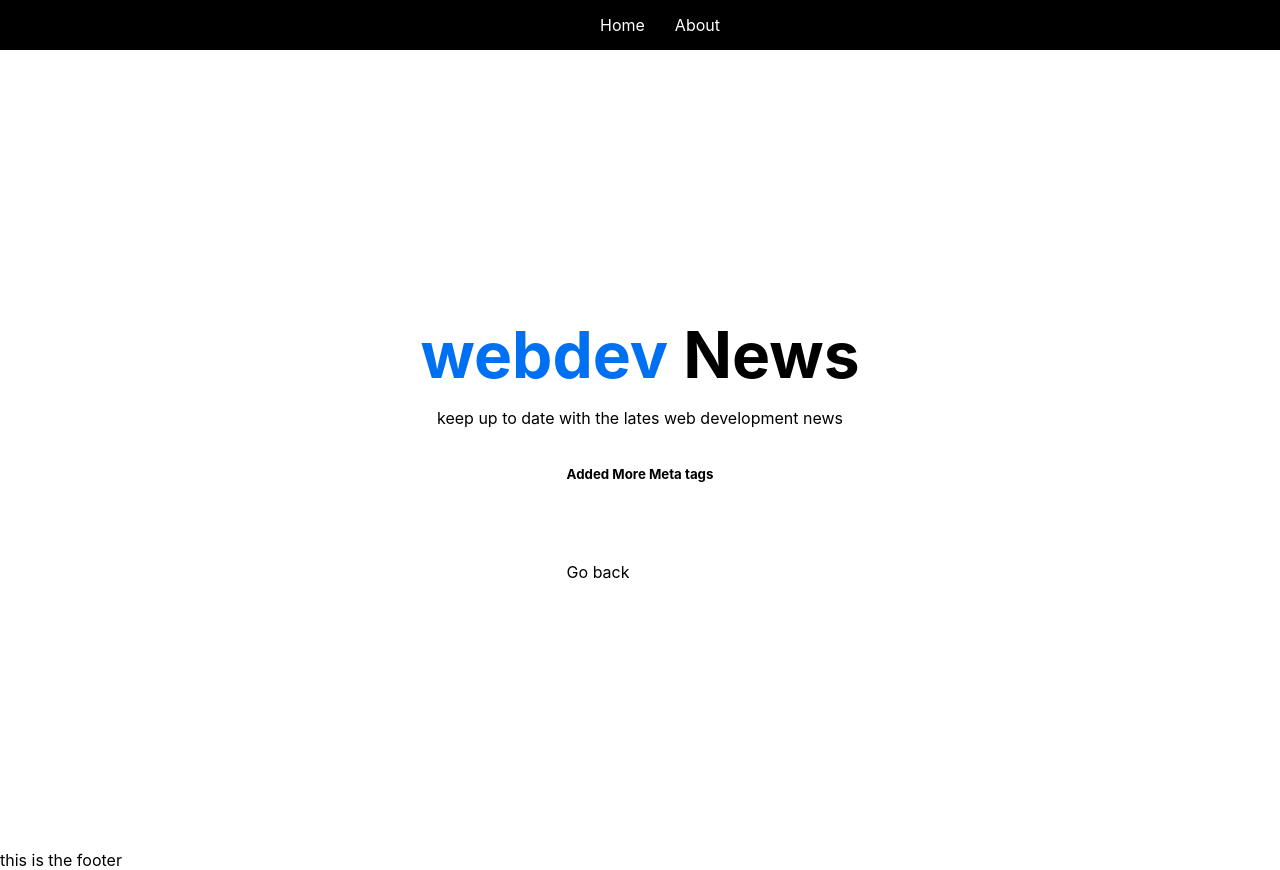
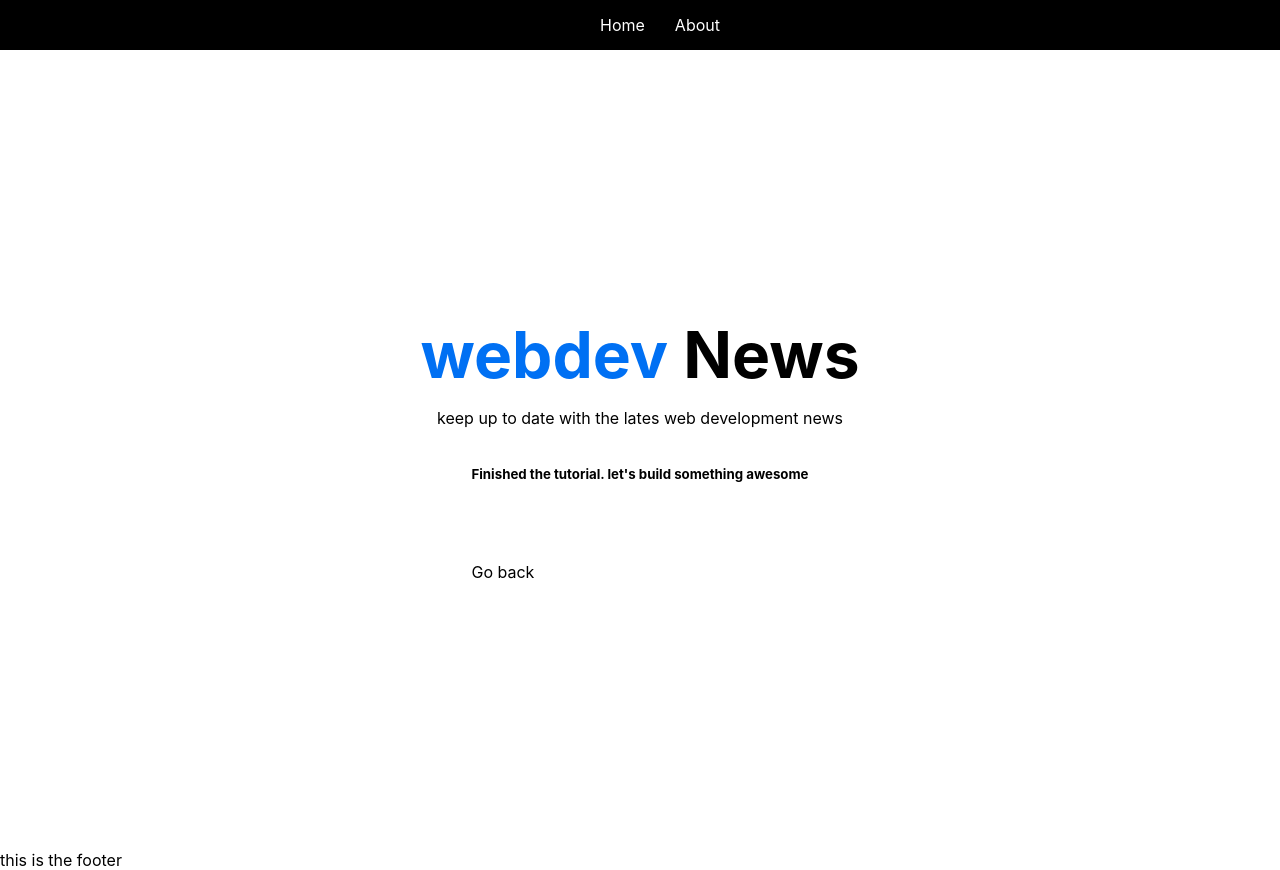
Before and after one commit to rasheedshina22/shina-nextjs, a Next.js app: page /about in a window 1280 px wide. Built offline with nearby package versions, Linux system fonts and the light colour scheme.

Commit message:
finished the tutorial. let us build something awesome

```diff
--- a/pages/about.js
+++ b/pages/about.js
@@ -5,7 +5,9 @@ export default function about() {
   return (
     <div>
       <Meta title="About" />
-      <h5 style={{ marginBottom: '5rem' }}>Added More Meta tags</h5>
+      <h5 style={{ marginBottom: '5rem' }}>
+        Finished the tutorial. let's build something awesome
+      </h5>
       <Link href="/">Go back</Link>
     </div>
   );
```
